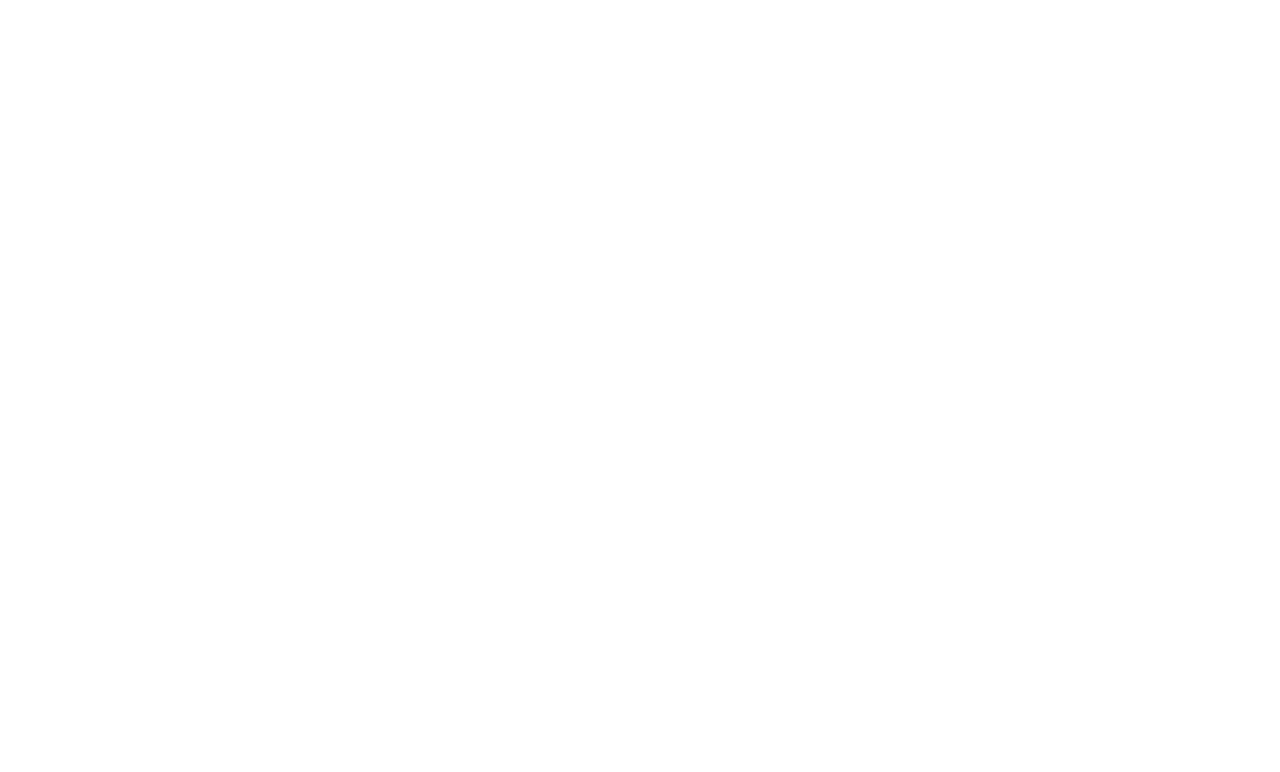
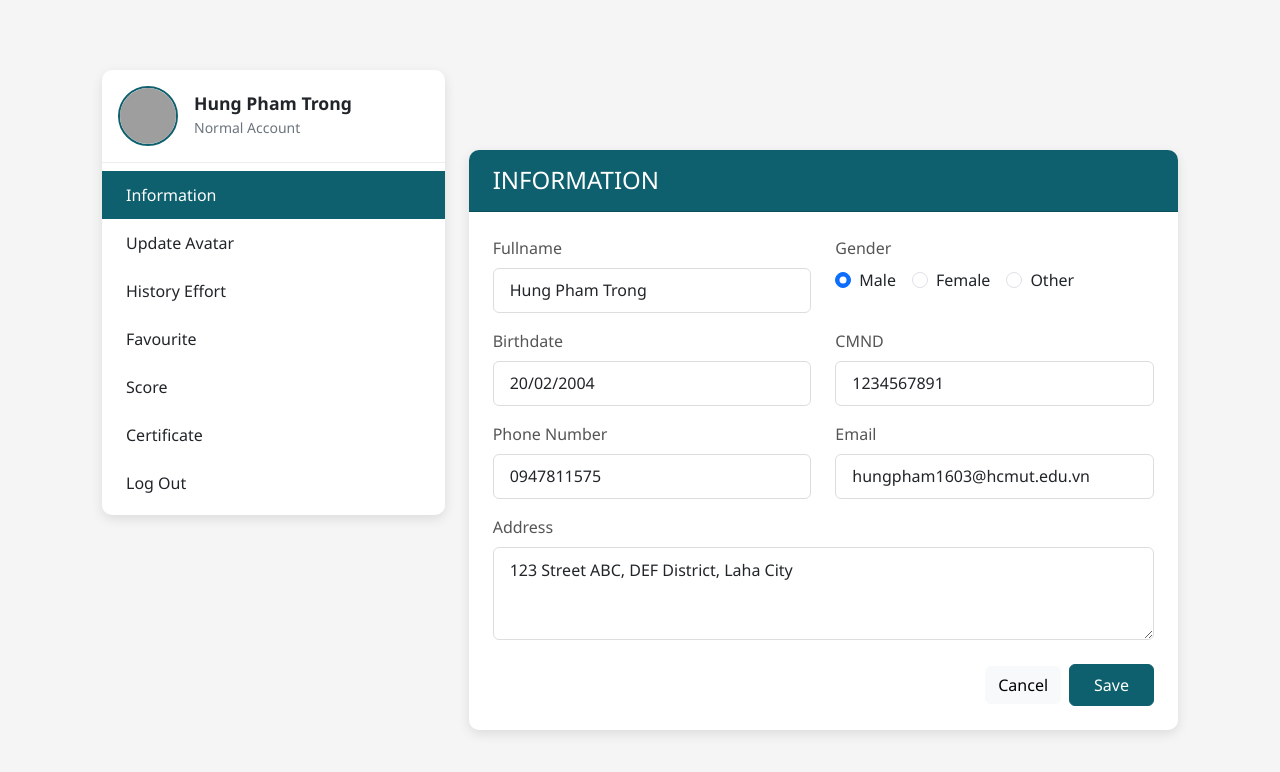
Before and after one commit to hungpt2004/CareNet_System, a React (Vite) app in the folder frontend_carenet/front-end-carenet/: page / in a window 1280 px wide. Before the commit this address had no page. Shown: the top 772 px of the page. Built offline with nearby package versions, Linux system fonts and the light colour scheme; grey boxes are pictures that could not be loaded.

Commit message:
fix random

```diff
--- a/frontend_carenet/front-end-carenet/src/App.jsx
+++ b/frontend_carenet/front-end-carenet/src/App.jsx
@@ -15,6 +15,7 @@
   return (
     <Router>
       <Routes>
+        <Route path="/" element={<ProfileInformation />} />
         <Route path="/landing-page" element={<LandingPage />} />
         <Route path="/profile-information" element={<ProfileInformation />} />
         <Route path="/profile-avatar" element={<ProfileAvatar />} />
```
